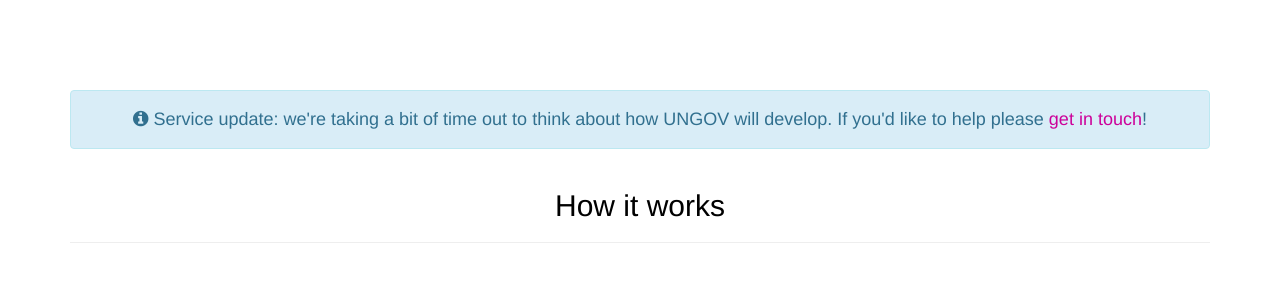
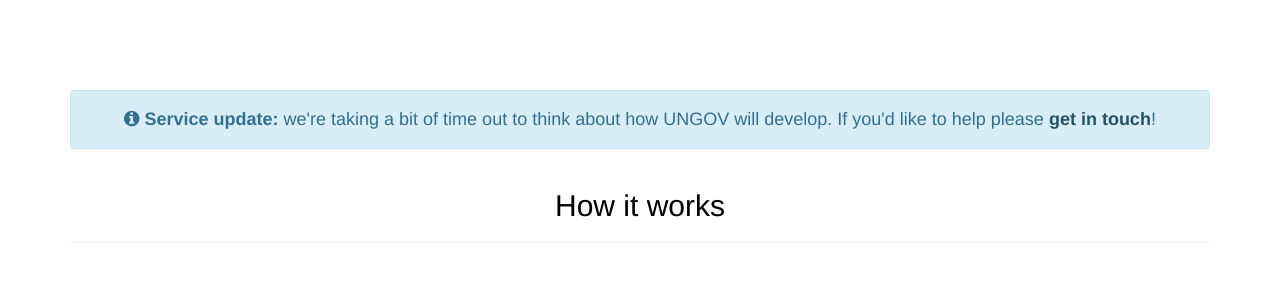
Before and after one commit to ungov/ungov.github.io, a Jekyll site: the page built from index.html, in a window 1280 px wide and 1065 px high. Shown: the part 250-536 px from the top of the window. Built offline with Jekyll 4.4.1, drawn with Linux system fonts in a browser that asks for light colours; nearby versions of some CDN libraries.

Commit message:
Update index.html

```diff
--- a/index.html
+++ b/index.html
@@ -16,7 +16,7 @@
 <div class="container">
   <div class="row">
     <div class="col-md-12 text-center">
-      <div class="alert alert-info" role="alert"><i class="fa fa-info-circle"></i> Service update: we're taking a bit of time out to think about how UNGOV will develop. If you'd like to help please <a href="/contact/">get in touch</a>!</div>
+      <div class="alert alert-info" role="alert"><i class="fa fa-info-circle"></i> <strong>Service update:</strong> we're taking a bit of time out to think about how UNGOV will develop. If you'd like to help please <a href="/contact/" class="alert-link">get in touch</a>!</div>
     </div>
   </div>
 </div>
```
